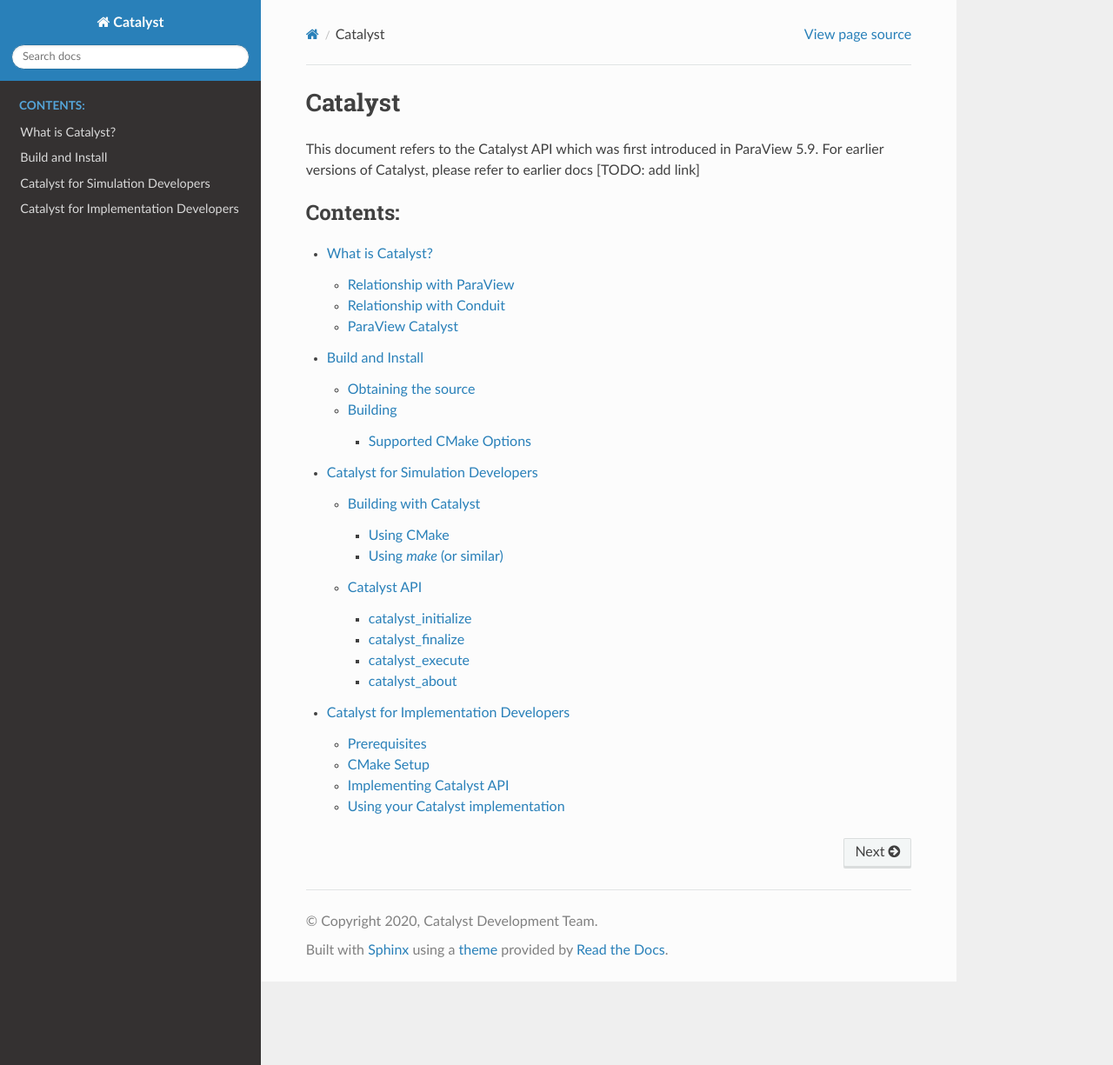
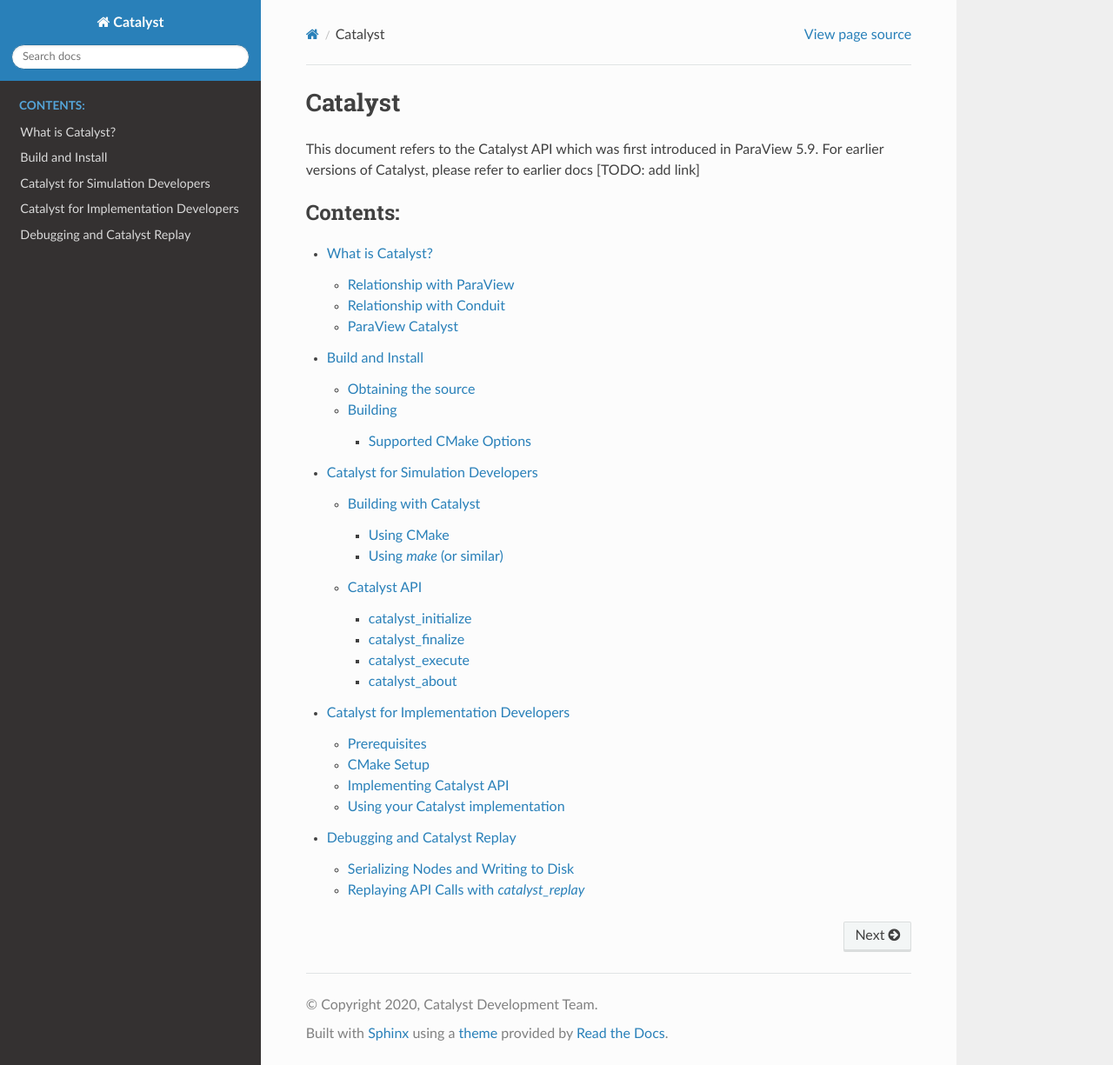
Before and after one commit to OpenChemistry/vtkcatalyst, a Sphinx documentation site: the page built from docs/index.rst, in a window 1280 px wide and 1225 px high. Shown: the whole window at 87% size. Built offline with Sphinx 7.4.7 and the Read the Docs theme 2.0.0, drawn with Linux system fonts in a browser that asks for light colours; some of the changed lines change nothing that is shown.

Commit message:
Add documentation for catalyst_replay

```diff
--- /dev/null
+++ b/docs/catalyst_replay.rst
@@ -0,0 +1,50 @@
+Debugging and Catalyst Replay
+######################################
+
+To simplify the process of debugging in-situ pipelines, catalyst now
+supports the serialization of conduit_nodes. During each API call,
+users can write the `params` argument of each API call out to disk.
+Then, using `catalyst_replay`, the nodes will be read back in,
+and each API call will be invoked again. This prevents users from
+needing to re-run their simulation when debugging.
+
+
+Serializing Nodes and Writing to Disk
+=============
+
+To use the `catalyst_replay` command, nodes must first be written to disk.
+The steps to do this are simple:
+
+1. Set the environment variable `CATALYST_DATA_DUMP_DIRECTORY` to the directory
+   where the node data for each API invocation should be saved.
+
+2. Invoke the **stub** implementation in your custom API implementation.
+
+This will write the `conduit_node` passed into the API call out to
+`CATALYST_DATA_DUMP_DIRECTORY`. The `conduit_nodes` are written out as
+`.conduit_bin` files. They will follow the general pattern
+`<stage>_params.conduit_bin.<num_ranks>.<rank>`, where:
+
+1. `<stage>` is one of `initialize`, `execute` or `finalize`.
+
+2. `<num_ranks>` is the number of MPI ranks that the simulation was run with.
+
+3. `<rank>` is the 0 based index of the rank used to generate this file.
+
+Files for the `execute` stage will also include the invocation number,
+since `catalyst_execute` can be called multiple times. For example,
+`execute_invc0_params.conduit_bin.2.1` would contain the `params` passed
+into the 0th invocation of `catalyst_execute`, which was called by 2nd of
+two ranks (since rank indices are 0-indexed).
+
+Replaying API Calls with `catalyst_replay`
+=============
+
+After the node data has been written out to disk, the `catalyst_replay`
+command can be used to read the node data back into memory and execute the
+same API calls. Find the `catalyst_replay` executable in the
+`RUNTIME_OUTPUT_DIRECTORY` generated by CMake (this is bin/ on Ubuntu).
+Run `catalyst_replay` with the same number of MPI ranks as the simulation
+used to generate the data, and pass the value of `CATALYST_DATA_DUMP_DIRECTORY`
+as a command-line argument. This invoke each API method with the corresponding node
+data. For an example, see the `examples/replay` directory.
--- a/docs/index.rst
+++ b/docs/index.rst
@@ -17,3 +17,4 @@
    build_and_install
    for_simulation_developers
    for_implementation_developers
+   catalyst_replay
```
